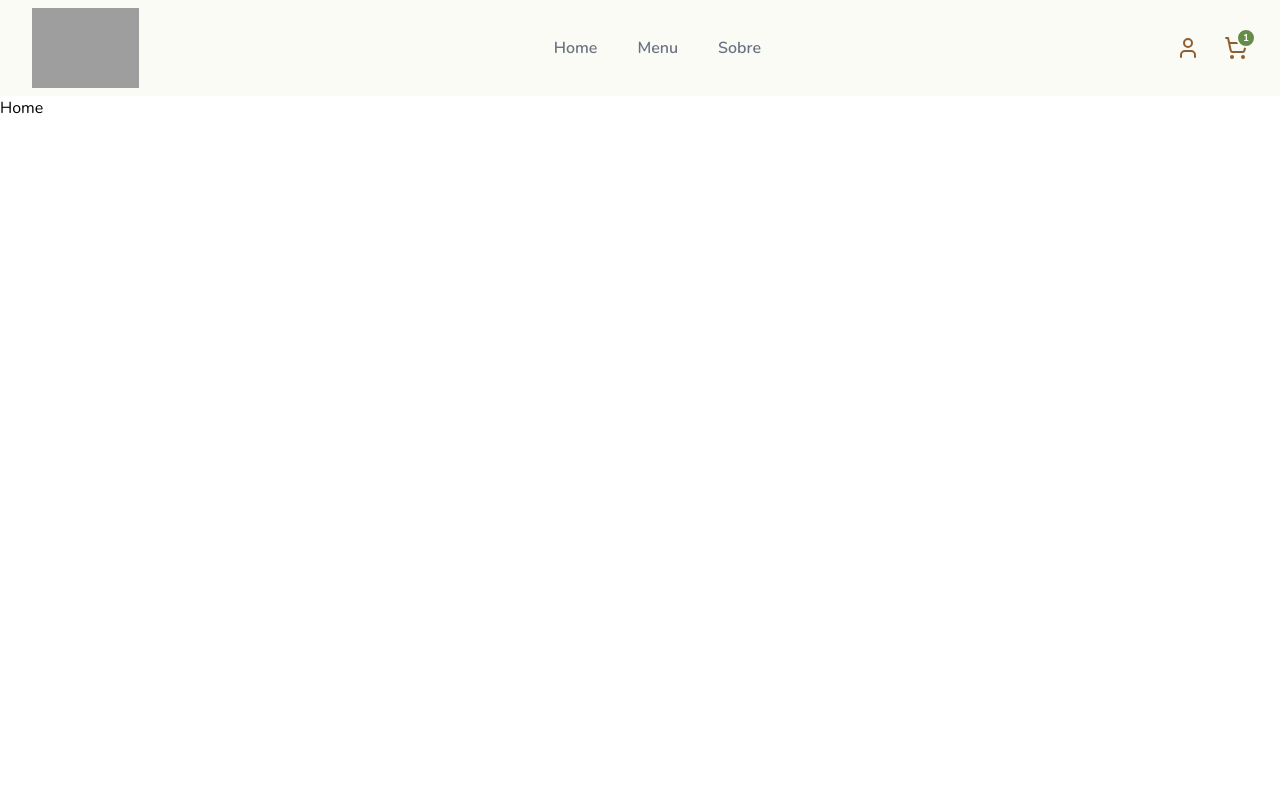
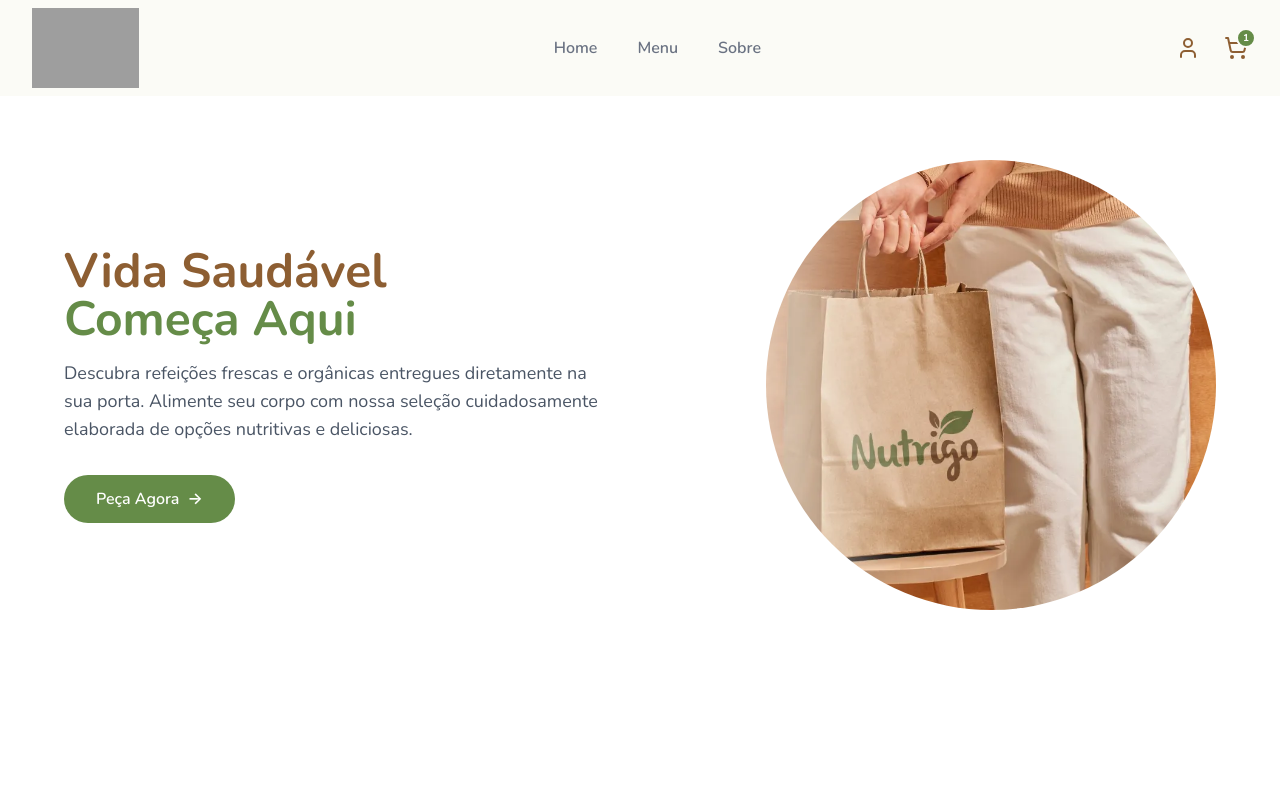
Before and after one commit to Grupo-05-Turma-JavaScript-10/nutrigo-frontend, a React (Vite) app: page / in a window 1280 px wide. Shown: the top 800 px of the page. Built offline with nearby package versions, Linux system fonts and the light colour scheme; grey boxes are pictures that could not be loaded.

Commit message:
feat: implementa home hero

```diff
--- a/src/App.tsx
+++ b/src/App.tsx
@@ -4,6 +4,7 @@ import Footer from "./components/footer/Footer";
 import PrivacyPolicy from "./pages/legal/PrivacyPolicy";
 import TermsOfService from "./pages/legal/TermsOfService";
 import CookiePolicy from "./pages/legal/CookiePolicy";
+import HomeHero from "./components/homehero/HomeHero";
 
 function App() {
   return (
@@ -11,7 +12,7 @@ function App() {
       <Navbar />
       <main className="min-h-screen">
         <Routes>
-          <Route path="/" element={<div>Home</div>} />
+          <Route path="/" element={<HomeHero />} />
           <Route path="/privacy" element={<PrivacyPolicy />} />
           <Route path="/terms" element={<TermsOfService />} />
           <Route path="/cookies" element={<CookiePolicy />} />
--- /dev/null
+++ b/src/components/homehero/HomeHero.tsx
@@ -0,0 +1,37 @@
+const HomeHero = () => {
+  return (
+    <div className="px-4 py-16 md:px-8 lg:px-16">
+      <div className="max-w-7xl mx-auto flex flex-col md:flex-row items-center gap-12">
+
+        <div className="flex-1 text-left">
+          <h1 className="font-nutrigo text-4xl md:text-5xl lg:text-[48px] font-bold mb-4">
+            <span className="text-nutrigo-brown">Vida Saudável</span>
+            <br />
+            <span className="text-nutrigo-green">Começa Aqui</span>
+          </h1>
+
+          <p className="text-[#4A5565] text-base md:text-lg mb-8 max-w-2xl">
+            Descubra refeições frescas e orgânicas entregues diretamente na sua porta.
+            Alimente seu corpo com nossa seleção cuidadosamente elaborada de opções
+            nutritivas e deliciosas.
+          </p>
+
+          <button className="bg-nutrigo-green text-white font-semibold py-3 px-8 rounded-[44739200px] flex items-center gap-2 hover:opacity-90 transition-opacity">
+            Peça Agora
+            <span>→</span>
+          </button>
+        </div>
+
+        <div className="flex-1 flex justify-center md:justify-end">
+          <img
+            src="/src/assets/hero.svg"
+            alt="Refeição saudável"
+            className="rounded-full w-72 h-72 md:w-80 md:h-80 lg:w-[450px] lg:h-[450px] object-cover"
+          />
+        </div>
+      </div>
+    </div>
+  );
+};
+
+export default HomeHero;
```
Also changed, not shown: src/assets/hero.svg (added).
